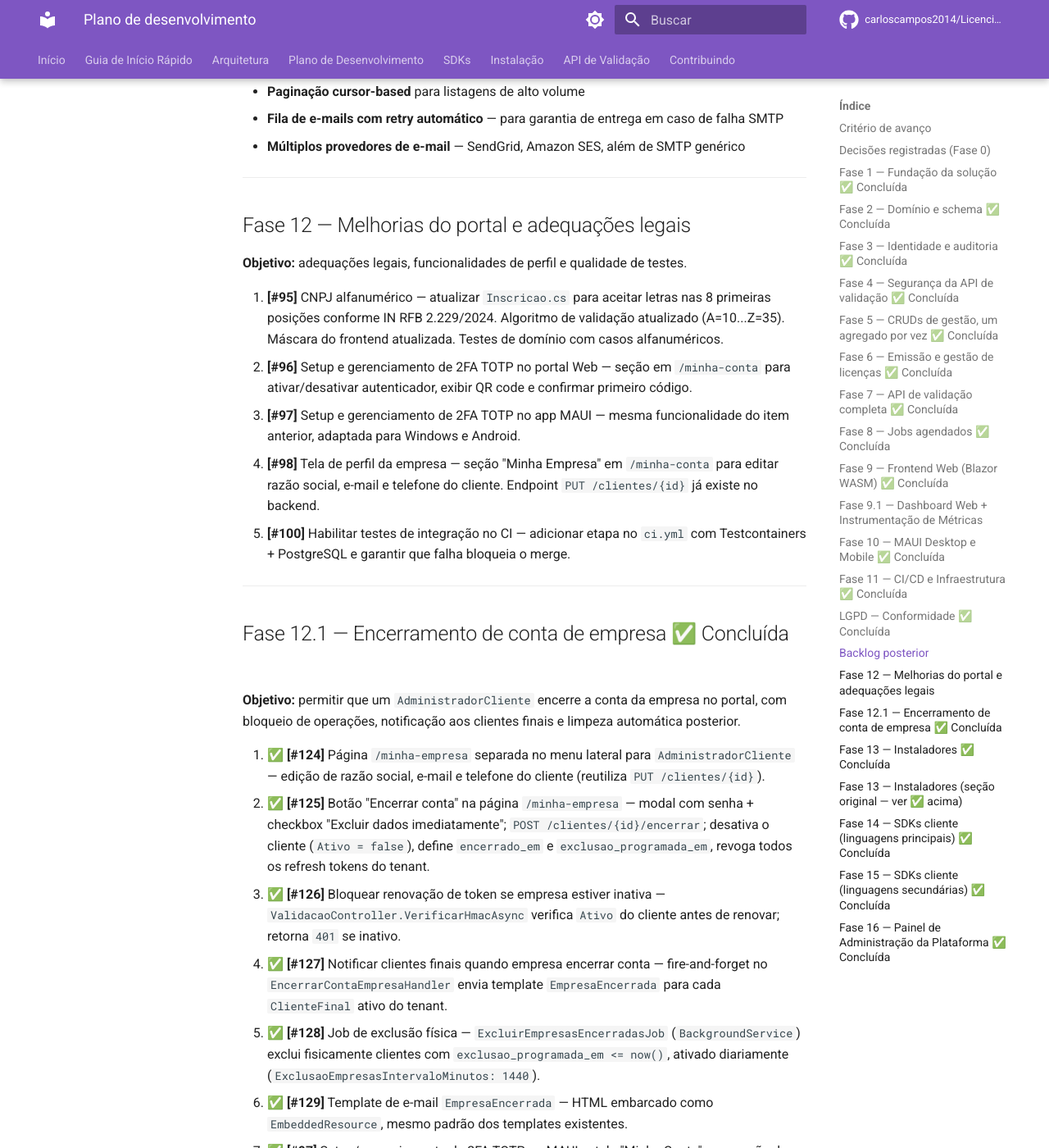
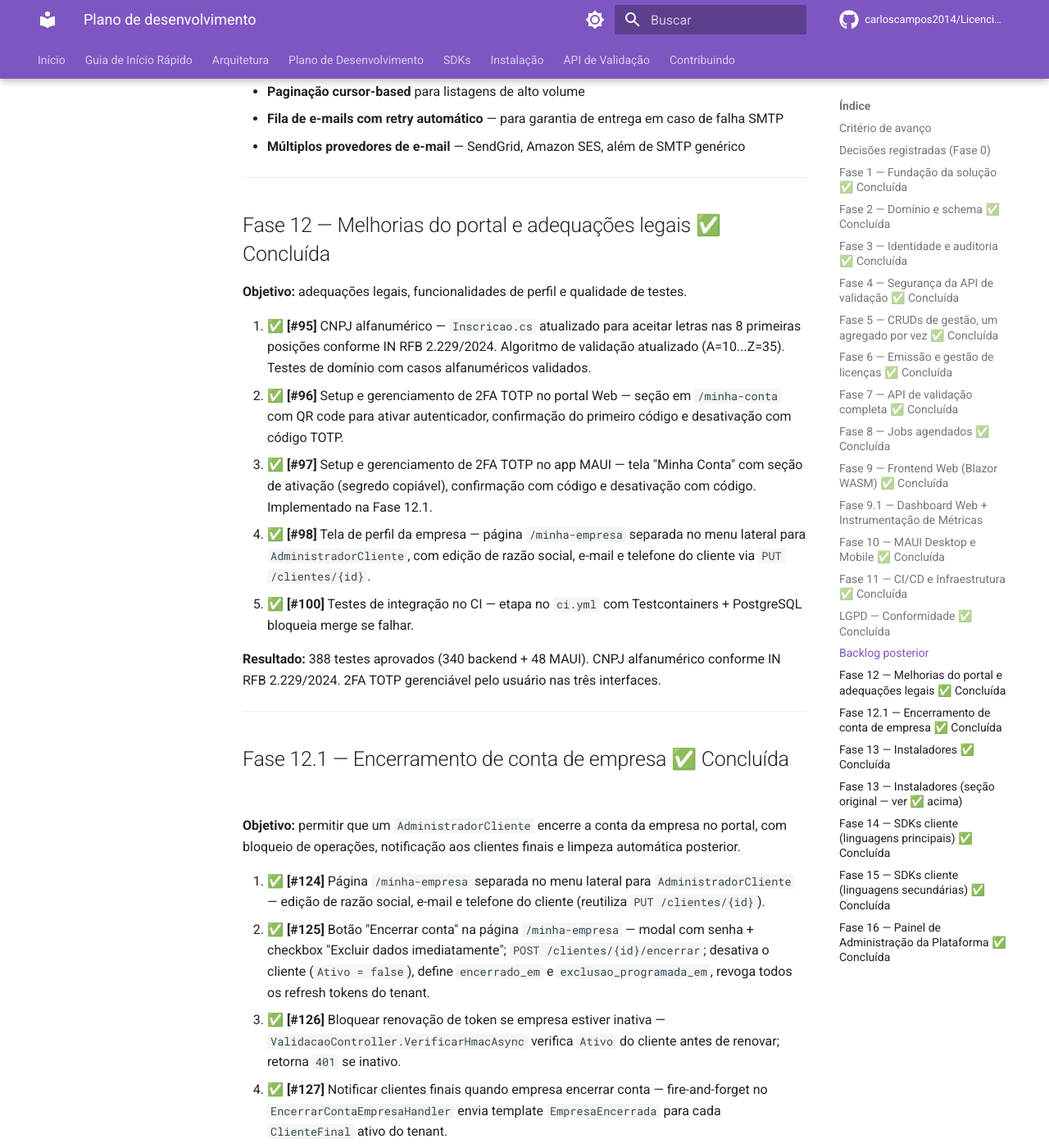
Before and after one commit to carloscampos2014/LicenciamentoSoftware, an MkDocs documentation site: the page built from docs/DEVELOPMENT_PLAN.md, in a window 1280 px wide and 1400 px high, scrolled down 10138 px. Shown: the whole window at 82% size. Built offline with MkDocs 1.6.1 and Material for MkDocs 9.7.7, drawn with Linux system fonts in a browser that asks for light colours; comment, search, counter and statistics services are not loaded.

Commit message:
docs: corrigir documentacao - Fase 12 com checkmarks, Android APK sideload, DbUp em vez de EF Core

```diff
--- a/docs/DEVELOPMENT_PLAN.md
+++ b/docs/DEVELOPMENT_PLAN.md
@@ -278,15 +278,17 @@ Requisitos transversais:
 
 ---
 
-## Fase 12 — Melhorias do portal e adequações legais
+## Fase 12 — Melhorias do portal e adequações legais ✅ Concluída
 
 **Objetivo:** adequações legais, funcionalidades de perfil e qualidade de testes.
 
-1. **[#95]** CNPJ alfanumérico — atualizar `Inscricao.cs` para aceitar letras nas 8 primeiras posições conforme IN RFB 2.229/2024. Algoritmo de validação atualizado (A=10...Z=35). Máscara do frontend atualizada. Testes de domínio com casos alfanuméricos.
-2. **[#96]** Setup e gerenciamento de 2FA TOTP no portal Web — seção em `/minha-conta` para ativar/desativar autenticador, exibir QR code e confirmar primeiro código.
-3. **[#97]** Setup e gerenciamento de 2FA TOTP no app MAUI — mesma funcionalidade do item anterior, adaptada para Windows e Android.
-4. **[#98]** Tela de perfil da empresa — seção "Minha Empresa" em `/minha-conta` para editar razão social, e-mail e telefone do cliente. Endpoint `PUT /clientes/{id}` já existe no backend.
-5. **[#100]** Habilitar testes de integração no CI — adicionar etapa no `ci.yml` com Testcontainers + PostgreSQL e garantir que falha bloqueia o merge.
+1. ✅ **[#95]** CNPJ alfanumérico — `Inscricao.cs` atualizado para aceitar letras nas 8 primeiras posições conforme IN RFB 2.229/2024. Algoritmo de validação atualizado (A=10...Z=35). Testes de domínio com casos alfanuméricos validados.
+2. ✅ **[#96]** Setup e gerenciamento de 2FA TOTP no portal Web — seção em `/minha-conta` com QR code para ativar autenticador, confirmação do primeiro código e desativação com código TOTP.
+3. ✅ **[#97]** Setup e gerenciamento de 2FA TOTP no app MAUI — tela "Minha Conta" com seção de ativação (segredo copiável), confirmação com código e desativação com código. Implementado na Fase 12.1.
+4. ✅ **[#98]** Tela de perfil da empresa — página `/minha-empresa` separada no menu lateral para `AdministradorCliente`, com edição de razão social, e-mail e telefone do cliente via `PUT /clientes/{id}`.
+5. ✅ **[#100]** Testes de integração no CI — etapa no `ci.yml` com Testcontainers + PostgreSQL bloqueia merge se falhar.
+
+**Resultado:** 388 testes aprovados (340 backend + 48 MAUI). CNPJ alfanumérico conforme IN RFB 2.229/2024. 2FA TOTP gerenciável pelo usuário nas três interfaces.
 
 ---
 
```
Also changed, not shown: docs/PROJECT.md (+1 -1 lines).
